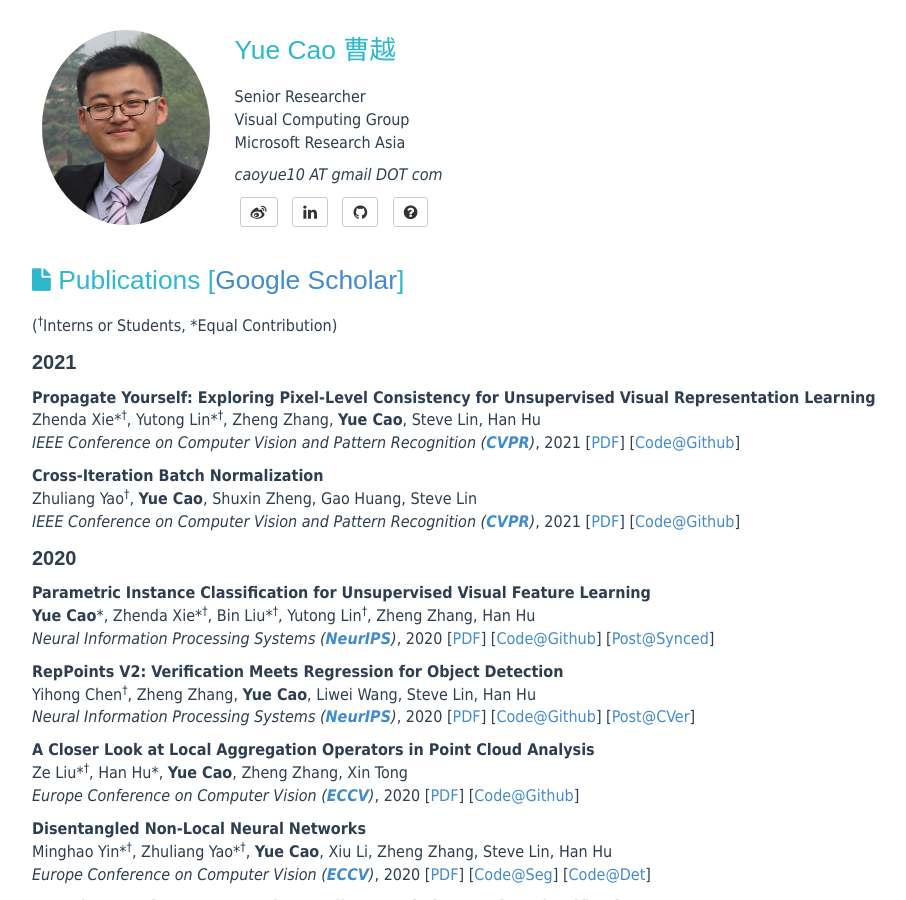
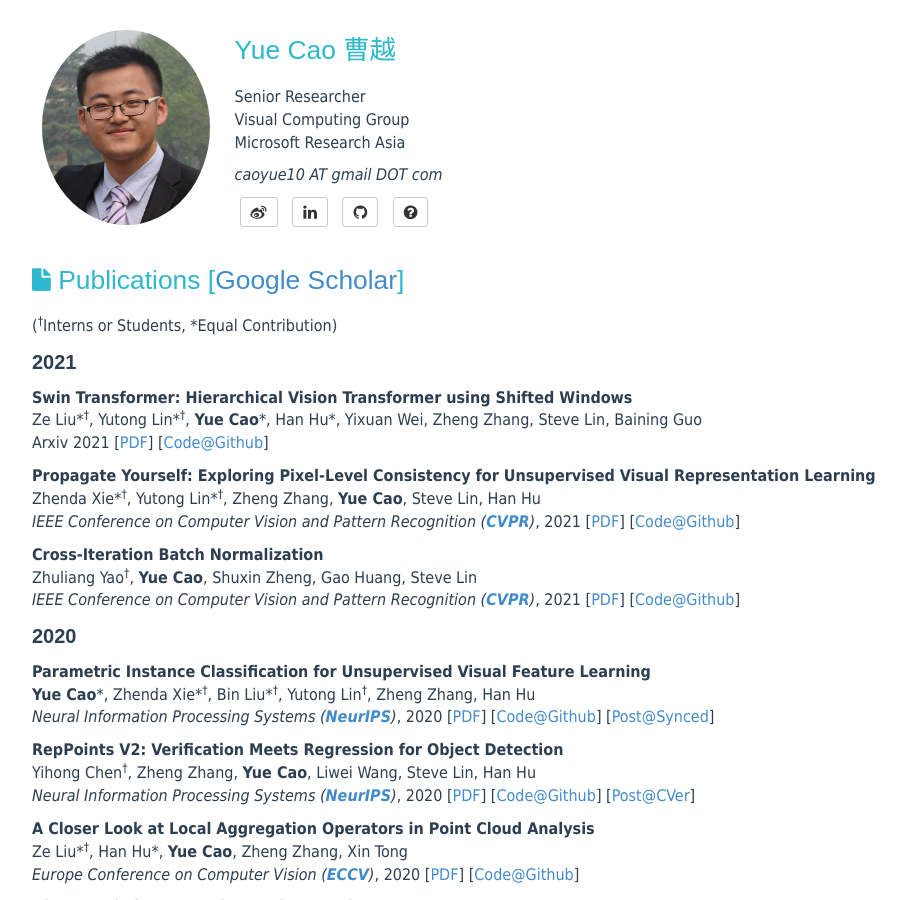
Before and after one commit to caoyue10/caoyue10.github.io, a Jekyll site: the page built from allpub.html, in a window 1280 px wide and 900 px high. Shown: the whole window, without its empty margins (138-1044 px from the left). Built offline with Jekyll 4.4.1, drawn with Linux system fonts in a browser that asks for light colours.

Commit message:
Update allpub.html

```diff
--- a/allpub.html
+++ b/allpub.html
@@ -8,6 +8,10 @@ layout: page
     </header>
 	<p>(<sup><span>&#8224;</span></sup>Interns or Students, *Equal Contribution)</p>
 	<p style="font-size:20px;font-weight:bold;font-family:Arial,sans-serif;">2021</p>
+	<p><strong>Swin Transformer: Hierarchical Vision Transformer using Shifted Windows</strong><br>
+            Ze Liu*<sup><span>&#8224;</span></sup>, Yutong Lin*<sup><span>&#8224;</span></sup>, <strong>Yue Cao</strong>*, Han Hu*, Yixuan Wei, Zheng Zhang, Steve Lin, Baining Guo<br>
+	    Arxiv 2021 [<a href="https://arxiv.org/abs/2103.14030">PDF</a>] [<a href="https://github.com/microsoft/Swin-Transformer">Code@Github</a>]
+            </p >
 	<p><strong>Propagate Yourself: Exploring Pixel-Level Consistency for Unsupervised Visual Representation Learning</strong><br>
 	    Zhenda Xie*<sup><span>&#8224;</span></sup>, Yutong Lin*<sup><span>&#8224;</span></sup>, Zheng Zhang, <strong>Yue Cao</strong>, Steve Lin, Han Hu<br>
 	    <em>IEEE Conference on Computer Vision and Pattern Recognition (<a href="http://cvpr2021.thecvf.com/"><strong>CVPR</strong></a>)</em>, 2021 [<a href="https://arxiv.org/abs/2011.10043">PDF</a>]  [<a href="https://github.com/zdaxie/PixPro">Code@Github</a>]
```
